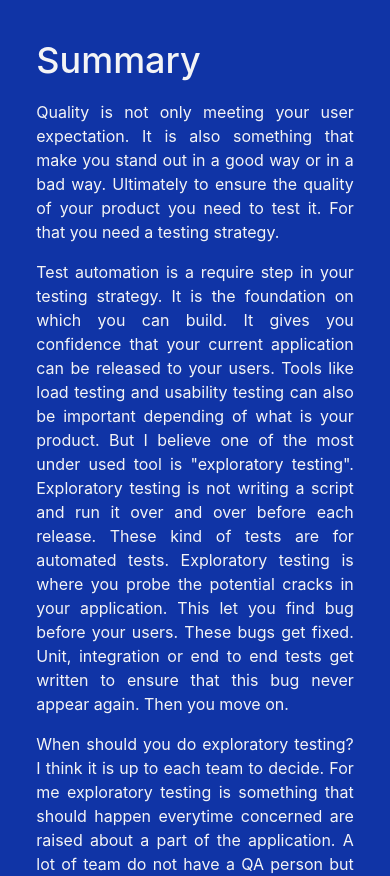
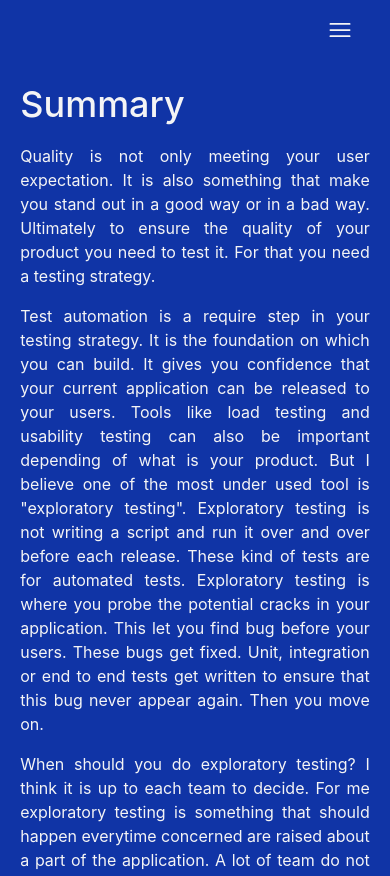
Before and after one commit to willot/Quality, a React (Create React App) app: page /summary in a window 390 px wide. Shown: the top 876 px of the page. Built offline with nearby package versions, Linux system fonts and the light colour scheme.

Commit message:
added the menu for mobile

```diff
--- a/src/components/LayoutWrapper.tsx
+++ b/src/components/LayoutWrapper.tsx
@@ -1,12 +1,15 @@
 import {NavLink} from "react-router-dom";
 import React, {useEffect, useState} from "react";
+import {Bars3Icon} from "@heroicons/react/24/solid";
+import {OutsideClickDetector} from "../hooks/OutsideClickDetector";
 
 type LayoutWrapperProps = {
-    children: React.ReactElement ;
+    children: React.ReactElement;
 }
 
 export const LayoutWrapper = ({children}: LayoutWrapperProps) => {
     const [showSideNavBar, setShowSideNavBar] = useState(window.innerWidth > 450);
+    const {ref, isVisible, setIsVisible} = OutsideClickDetector(false);
 
     useEffect(() => {
         componentToDisplay();
@@ -16,38 +19,57 @@ export const LayoutWrapper = ({children}: LayoutWrapperProps) => {
         }
     })
 
-    const sideBar = () => {
-        return (
-            <section className="flex flex-col pt-20 pl-4 space-y-2 col-span-3">
+    const navLinkStyle = (navData: any) => {
+        if (showSideNavBar) {
+            return navData.isActive ? "text-green font-semibold text-left" : "text-pink font-semibold text-left"
+        } else {
+            return navData.isActive ? "text-green font-semibold text-left" : "text-blue font-semibold text-left"
+        }
+    }
+
+    const listOfLink = () => {
+        return (<>
                 <NavLink to="/"
-                         className={(navData) => navData.isActive ? "text-green font-semibold text-left" : "text-pink font-semibold text-left"}>
+                         className={(navData) => navLinkStyle(navData)}>
                     Quality
                 </NavLink>
                 <NavLink to="/exploratoryTesting"
-                         className={(navData) => navData.isActive ? "text-green font-semibold text-left" : "text-pink font-semibold text-left"}>
+                         className={(navData) => navLinkStyle(navData)}>
                     Exploratory Testing
                 </NavLink>
                 <NavLink to="/interactions"
-                         className={(navData) => navData.isActive ? "text-green font-semibold text-left" : "text-pink font-semibold text-left"}>
+                         className={(navData) => navLinkStyle(navData)}>
                     Interactions
                 </NavLink>
                 <NavLink to="/objects"
-                         className={(navData) => navData.isActive ? "text-green font-semibold text-left" : "text-pink font-semibold text-left"}>
+                         className={(navData) => navLinkStyle(navData)}>
                     Objects
                 </NavLink>
                 <NavLink to="/states"
-                         className={(navData) => navData.isActive ? "text-green font-semibold text-left" : "text-pink font-semibold text-left"}>
+                         className={(navData) => navLinkStyle(navData)}>
                     States
                 </NavLink>
                 <NavLink to="/ecoSystem"
-                         className={(navData) => navData.isActive ? "text-green font-semibold text-left" : "text-pink font-semibold text-left"}>
+                         className={(navData) => navLinkStyle(navData)}>
                     Environment
                 </NavLink>
                 <NavLink to="/summary"
-                         className={(navData) => navData.isActive ? "text-green font-semibold text-left" : "text-pink font-semibold text-left"}>
+                         className={(navData) => navLinkStyle(navData)}>
                     Summary
                 </NavLink>
-            </section>)
+            </>
+        )
+    }
+
+    const sideBar = () => {
+        if (showSideNavBar) {
+            return (
+                <section className="flex flex-col pt-20 pl-4 space-y-2 col-span-3">
+                    {listOfLink()}
+                </section>)
+        } else {
+            return null;
+        }
     }
 
     const componentToDisplay = () => {
@@ -58,11 +80,35 @@ export const LayoutWrapper = ({children}: LayoutWrapperProps) => {
             return setShowSideNavBar(true);
         }
     }
+
+    const showSideBarIcon = () => {
+        if (!showSideNavBar) {
+            return (
+                <>
+                    <section className="flex flex-row justify-end">
+                        <button ref={ref} onClick={() => {
+                            setIsVisible(!isVisible);
+                        }}>
+                            <Bars3Icon className="h12 w-12 pr-5 pt-4 "/>
+                        </button>
+                    </section>
+                    {isVisible && (
+                        <section  className="absolute w-9/12 flex right-3 flex-col pt-4 pl-4 space-y-1 bg-white rounded-xl">
+                            {listOfLink()}
+                        </section>
+                    )
+                    }
+                </>
+            )
+        }
+    }
+
     return (
-        <section className=" bg-blue h-full text-white text-justify grid grid-cols-12 w-11/12 md:w-10/12 lg:w-9/12 xl:w8/12 2xl:w-7/12">
-            {showSideNavBar && (sideBar())}
-            {!showSideNavBar && (null)}
-            <section className={showSideNavBar? "col-span-9" : "col-span-12"}>
+        <section
+            className=" bg-blue h-full text-white text-justify grid grid-cols-12 w-11/12 md:w-10/12 lg:w-9/12 xl:w8/12 2xl:w-7/12">
+            {sideBar()}
+            <section className={showSideNavBar ? "col-span-9" : "col-span-12"}>
+                {showSideBarIcon()}
                 {children}
             </section>
         </section>
--- a/src/pages/Ecosystem.tsx
+++ b/src/pages/Ecosystem.tsx
@@ -12,7 +12,7 @@ export const Ecosystem = () => {
     return (
         <section className="bg-blue flex flex-row justify-center w-full">
             <LayoutWrapper>
-                <section className="bg-blue h-full text-white text-justify py-10 px-5">
+                <section className="bg-blue h-full text-white text-justify py-10 px-1">
                     <h1 className="text-4xl font-medium pb-5">Application in its environment</h1>
                     <p>Your application is not only the software. It is running on servers. It is being access from a
                         lot of
--- a/src/pages/Entities.tsx
+++ b/src/pages/Entities.tsx
@@ -23,7 +23,7 @@ export const Entities = () => {
     return (
         <section className="bg-blue flex flex-row justify-center w-full">
             <LayoutWrapper>
-                <section className="bg-blue h-full text-white text-justify py-10 px-5">
+                <section className="bg-blue h-full text-white text-justify py-10 px-1">
                     <h1 className="text-4xl font-medium pb-5">Dealing with Objects</h1>
                     <p>Object is maybe more an engineer term to describe something that can be created, updated, or
                         deleted. An example can be a user in an application, a transaction when buying something, a post
--- a/src/pages/ExploratoryTesting.tsx
+++ b/src/pages/ExploratoryTesting.tsx
@@ -12,7 +12,7 @@ export const ExploratoryTesting = () => {
     return (
         <div className="bg-blue flex flex-row justify-center w-full">
             <LayoutWrapper>
-                <section className="bg-blue h-full text-white text-justify py-10 px-5 ">
+                <section className="bg-blue h-full text-white text-justify py-10 px-1">
                     <h1 className="text-4xl font-medium pb-5">Exploratory testing </h1>
                     <section className="pb-10">
                         <h2 className="font-bold">Exploratory testing definition?</h2>
--- a/src/pages/Home.tsx
+++ b/src/pages/Home.tsx
@@ -103,7 +103,7 @@ export const Home = () => {
 
     return (
         <LayoutWrapper>
-            <section className="bg-blue h-full text-white text-justify py-10 px-5 ">
+            <section className="bg-blue h-full text-white text-justify py-10 px-1">
                 <h1 className="text-4xl font-medium pb-5">What is quality?</h1>
                 <section className="pb-10">
                     <h2 className="font-bold">Dictionary definition:</h2>
--- a/src/pages/Interactions.tsx
+++ b/src/pages/Interactions.tsx
@@ -36,7 +36,7 @@ export const Interactions = () => {
         <section className="bg-blue flex flex-row justify-center w-full">
             <LayoutWrapper>
                 <section
-                    className="bg-blue h-full text-white text-justify py-10 px-5">
+                    className="bg-blue h-full text-white text-justify py-10 px-1">
                     <h1 className="text-4xl font-medium pb-5">Interaction with your application</h1>
                     <p>You know your application you use it everyday. But do you really know it. Did you ever try to do
                         things out of order? Did you try to use your keyboard instead of your mouse to navigate? Did you
--- a/src/pages/States.tsx
+++ b/src/pages/States.tsx
@@ -14,7 +14,7 @@ export const States = () => {
     return (
         <section className="bg-blue flex flex-row justify-center w-full">
             <LayoutWrapper>
-                <section className="bg-blue h-full text-white text-justify py-10 px-5">
+                <section className="bg-blue h-full text-white text-justify py-10 px-1">
                     <h1 className="text-4xl font-medium pb-5">States and changing states</h1>
                     <p>Weird bugs are often caused by action happening at time where they should not. They are usually
                         the
--- a/src/pages/summary.tsx
+++ b/src/pages/summary.tsx
@@ -12,7 +12,7 @@ export const Summary = () => {
     return (
         <section className="bg-blue flex flex-row justify-center w-full">
             <LayoutWrapper>
-                <section className="bg-blue h-full text-white text-justify py-10 px-5">
+                <section className="bg-blue h-full text-white text-justify py-10 px-1">
                     <h1 className="text-4xl font-medium pb-5">Summary</h1>
                     <p className="pb-4">Quality is not only meeting your user expectation. It is also something that
                         make
```
